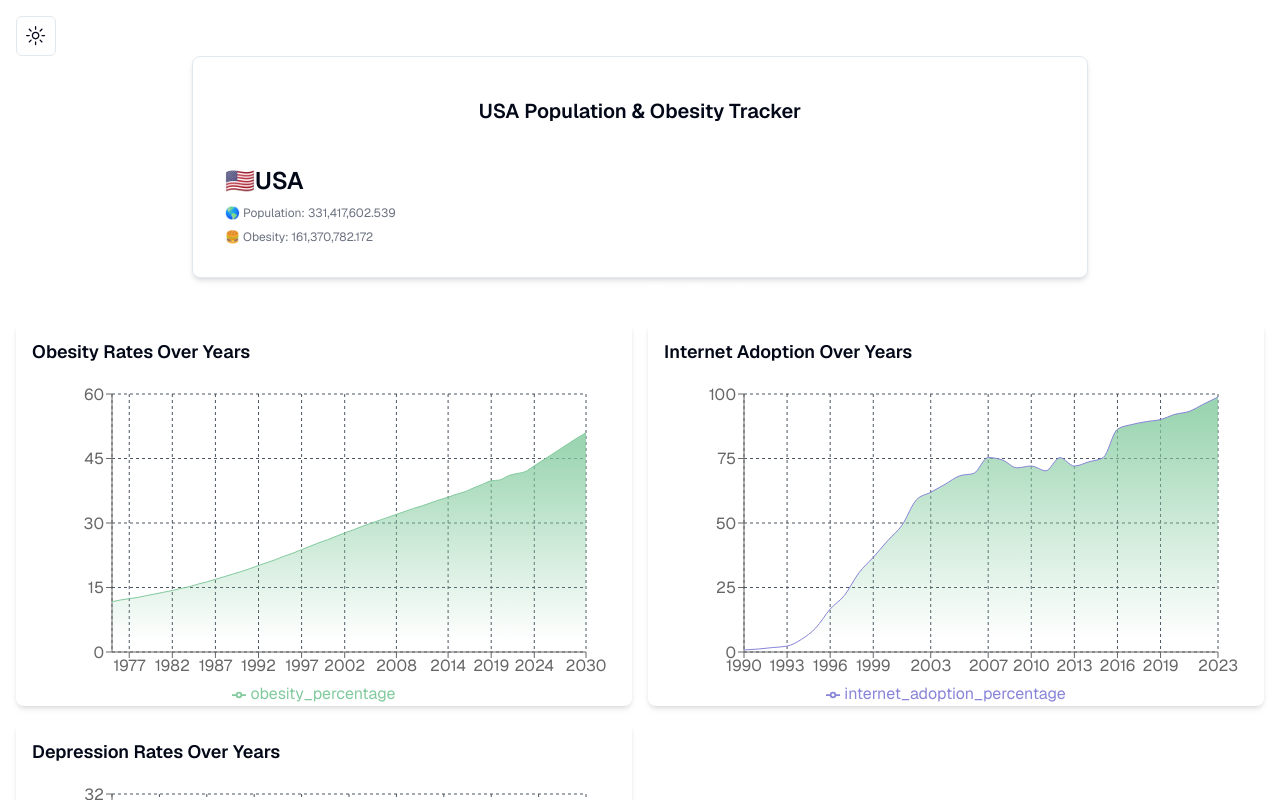
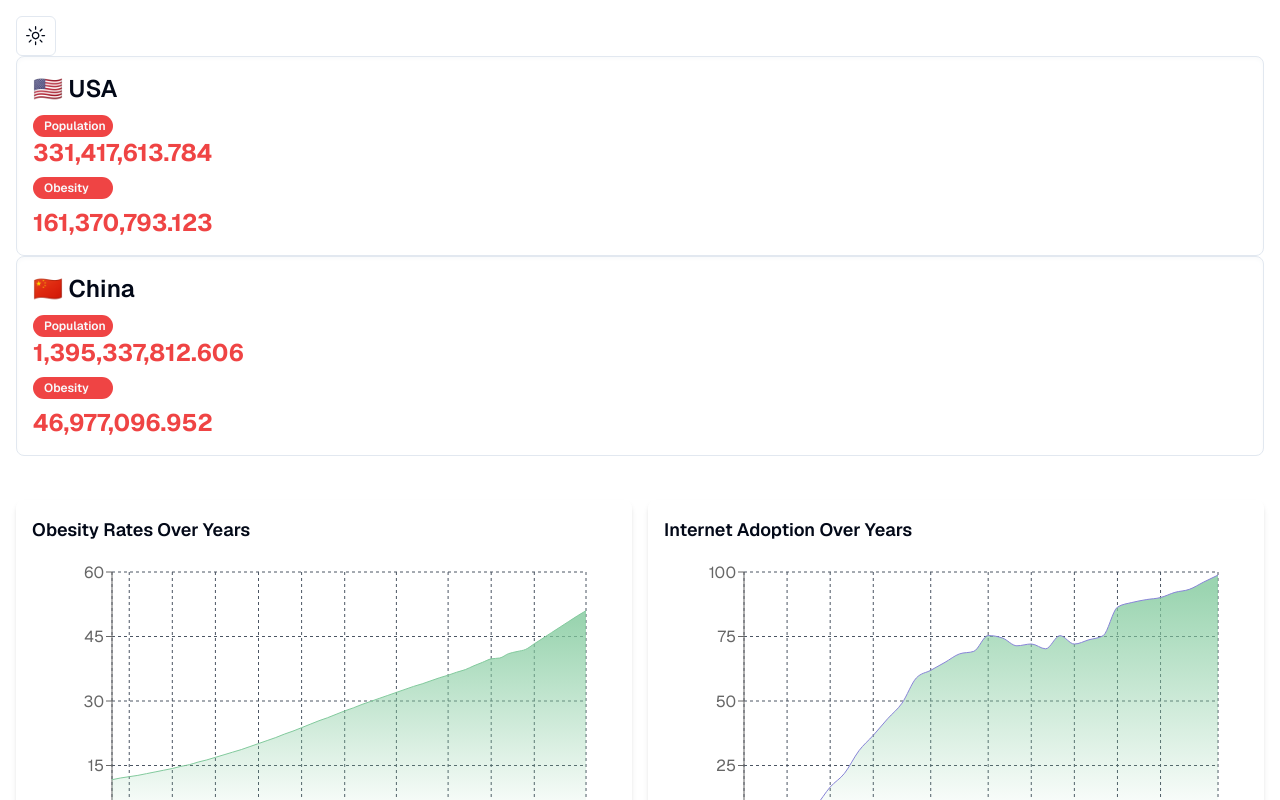
Before and after one commit to ParkerRex/crazyhealthstats.com, a Next.js app: page / in a window 1280 px wide. Shown: the top 800 px of the page. Built offline with nearby package versions, Linux system fonts and the light colour scheme.

Commit message:
faster clock

```diff
--- a/package.json
+++ b/package.json
@@ -11,6 +11,7 @@
   "dependencies": {
     "@radix-ui/react-dropdown-menu": "^2.0.6",
     "@radix-ui/react-icons": "^1.3.0",
+    "@radix-ui/react-separator": "^1.0.3",
     "@radix-ui/react-slot": "^1.0.2",
     "@remixicon/react": "^4.2.0",
     "class-variance-authority": "^0.7.0",
--- a/src/components/obesitycounter.tsx
+++ b/src/components/obesitycounter.tsx
@@ -2,20 +2,37 @@
 "use client"
 import { useState, useEffect } from "react";
 import { Card, CardHeader } from "./ui/card";
+import { Separator } from "./ui/separator";
+import { Badge } from "./ui/badge";
 
-const countryData = {
-	country: "USA",
-	population: 330000000,
-	populationGrowthRate: 0.01,
-	obesity: 160000000,
-	obesityGrowthRate: 0.02
+interface CountryData {
+	country: string;
+	flag: string;
+	population: number;
+	populationGrowthRate: number;
+	obesity: number;
+	obesityGrowthRate: number;
+}
+
+const countryData: CountryData[] = [
+	{ country: "USA", flag: "🇺🇸", population: 330000000, populationGrowthRate: 0.01, obesity: 160000000, obesityGrowthRate: 0.02 },
+	{ country: "China", flag: "🇨🇳", population: 1393000000, populationGrowthRate: 0.0039, obesity: 46000000, obesityGrowthRate: 0.05 },
+	// Add similar objects for other countries
+];
+
+const ObesityCounter = () => {
+	return (
+		<>
+			{countryData.map(data => (
+				<CountryObesityCounter key={data.country} {...data} />
+			))}
+		</>
+	);
 };
 
-const ObesityCounter = () => {
-	const { country, population, populationGrowthRate, obesity, obesityGrowthRate } = countryData;
-	const startYear = new Date().getFullYear(); // Initialize the start year dynamically
+const CountryObesityCounter: React.FC<CountryData> = ({ country, flag, population, populationGrowthRate, obesity, obesityGrowthRate }) => {
+	const startYear = new Date().getFullYear();
 
-	// Function to calculate the current time percentage of the year passed
 	const getYearFraction = () => {
 		const now = new Date();
 		const start = new Date(now.getFullYear(), 0, 1);
@@ -23,33 +40,35 @@ const ObesityCounter = () => {
 		return (now - start) / (end - start);
 	};
 
-	// Calculates current values based on the start values and growth rates
-	const calculateCurrentValues = (startValue, growthRate) => {
+	const calculateCurrentValues = (startValue: number, growthRate: number) => {
 		const yearsSinceStart = new Date().getFullYear() - startYear + getYearFraction();
 		return startValue * Math.pow(1 + growthRate, yearsSinceStart);
 	};
 
-	const [currentPopulation, setCurrentPopulation] = useState(() => calculateCurrentValues(population, populationGrowthRate));
-	const [currentObesity, setCurrentObesity] = useState(() => calculateCurrentValues(obesity, obesityGrowthRate));
+	const [currentPopulation, setCurrentPopulation] = useState(calculateCurrentValues(population, populationGrowthRate));
+	const [currentObesity, setCurrentObesity] = useState(calculateCurrentValues(obesity, obesityGrowthRate));
 
 	useEffect(() => {
 		const interval = setInterval(() => {
-			setCurrentPopulation((prev) => prev + (populationGrowthRate / (365 * 24 * 60 * 60)) * prev);
-			setCurrentObesity((prev) => prev + (obesityGrowthRate / (365 * 24 * 60 * 60)) * prev);
-		}, 1000);
+			setCurrentPopulation(prev => prev * (1 + populationGrowthRate / (365 * 24 * 60 * 60)));
+			setCurrentObesity(prev => prev * (1 + obesityGrowthRate / (365 * 24 * 60 * 60)));
+		}, 50); // Smoother updates every 50ms
 		return () => clearInterval(interval);
 	}, []);
 
 	return (
-		<Card className="bg-white p-4 shadow-md rounded-lg max-w-4xl mx-auto">
-			<CardHeader className="text-center text-xl font-semibold">
-				{country} Population & Obesity Tracker
-			</CardHeader>
+		<Card className="">
 			<div className="flex justify-between items-center p-4">
 				<div className="flex flex-col space-y-2">
-					<p className="text-2xl font-semibold">🇺🇸{country}</p>
-					<span className="text-xs text-gray-500">🌎 Population: {currentPopulation.toLocaleString()}</span>
-					<span className="text-xs text-gray-500">🍔 Obesity: {currentObesity.toLocaleString()}</span>
+					<div className="flex">
+						<p className="text-2xl font-semibold">{flag} {country}</p>
+					</div>
+					<div className="justify-center">
+						<Badge className="select-none w-20">Population</Badge>
+						<p className="text-red-500 text-2xl font-bold">{currentPopulation.toLocaleString('en-US')}</p>
+					</div>
+					<Badge className="select-none w-20">Obesity</Badge>
+					<p className="text-red-500 text-2xl font-bold">{currentObesity.toLocaleString('en-US')}</p>
 				</div>
 			</div>
 		</Card>
--- /dev/null
+++ b/src/components/ui/badge.tsx
@@ -0,0 +1,36 @@
+import * as React from "react"
+import { cva, type VariantProps } from "class-variance-authority"
+
+import { cn } from "@/lib/utils"
+
+const badgeVariants = cva(
+  "inline-flex items-center rounded-full border px-2.5 py-0.5 text-xs font-semibold transition-colors focus:outline-none focus:ring-2 focus:ring-ring focus:ring-offset-2",
+  {
+    variants: {
+      variant: {
+        default:
+          "border-transparent bg-red-500 text-primary-foreground select-none",
+        secondary:
+          "border-transparent bg-secondary text-secondary-foreground hover:bg-secondary/80",
+        destructive:
+          "border-transparent bg-destructive text-destructive-foreground hover:bg-destructive/80",
+        outline: "text-foreground",
+      },
+    },
+    defaultVariants: {
+      variant: "default",
+    },
+  }
+)
+
+export interface BadgeProps
+  extends React.HTMLAttributes<HTMLDivElement>,
+  VariantProps<typeof badgeVariants> { }
+
+function Badge({ className, variant, ...props }: BadgeProps) {
+  return (
+    <div className={cn(badgeVariants({ variant }), className)} {...props} />
+  )
+}
+
+export { Badge, badgeVariants }
--- a/src/components/ui/card.tsx
+++ b/src/components/ui/card.tsx
@@ -9,7 +9,7 @@ const Card = React.forwardRef<
   <div
     ref={ref}
     className={cn(
-      "rounded-lg border bg-card text-card-foreground shadow-sm flex flex-col",
+      "rounded-lg border bg-card text-card-foreground flex flex-col shadow-inner shadow-gray-50",
       className
     )}
     {...props}
@@ -23,7 +23,7 @@ const CardHeader = React.forwardRef<
 >(({ className, ...props }, ref) => (
   <div
     ref={ref}
-    className={cn("flex flex-col justify-center align-middle space-y-1.5 p-6 w-full", className)}
+    className={cn("flex flex-col justify-center align-middle space-y-1.5 p-2 w-full", className)}
     {...props}
   />
 ))
--- /dev/null
+++ b/src/components/ui/separator.tsx
@@ -0,0 +1,31 @@
+"use client"
+
+import * as React from "react"
+import * as SeparatorPrimitive from "@radix-ui/react-separator"
+
+import { cn } from "@/lib/utils"
+
+const Separator = React.forwardRef<
+  React.ElementRef<typeof SeparatorPrimitive.Root>,
+  React.ComponentPropsWithoutRef<typeof SeparatorPrimitive.Root>
+>(
+  (
+    { className, orientation = "horizontal", decorative = true, ...props },
+    ref
+  ) => (
+    <SeparatorPrimitive.Root
+      ref={ref}
+      decorative={decorative}
+      orientation={orientation}
+      className={cn(
+        "shrink-0 bg-border",
+        orientation === "horizontal" ? "h-[1px] w-full" : "h-full w-[1px]",
+        className
+      )}
+      {...props}
+    />
+  )
+)
+Separator.displayName = SeparatorPrimitive.Root.displayName
+
+export { Separator }
```
Also changed, not shown: 1 other file (tests, documents, lock files or other folders).
